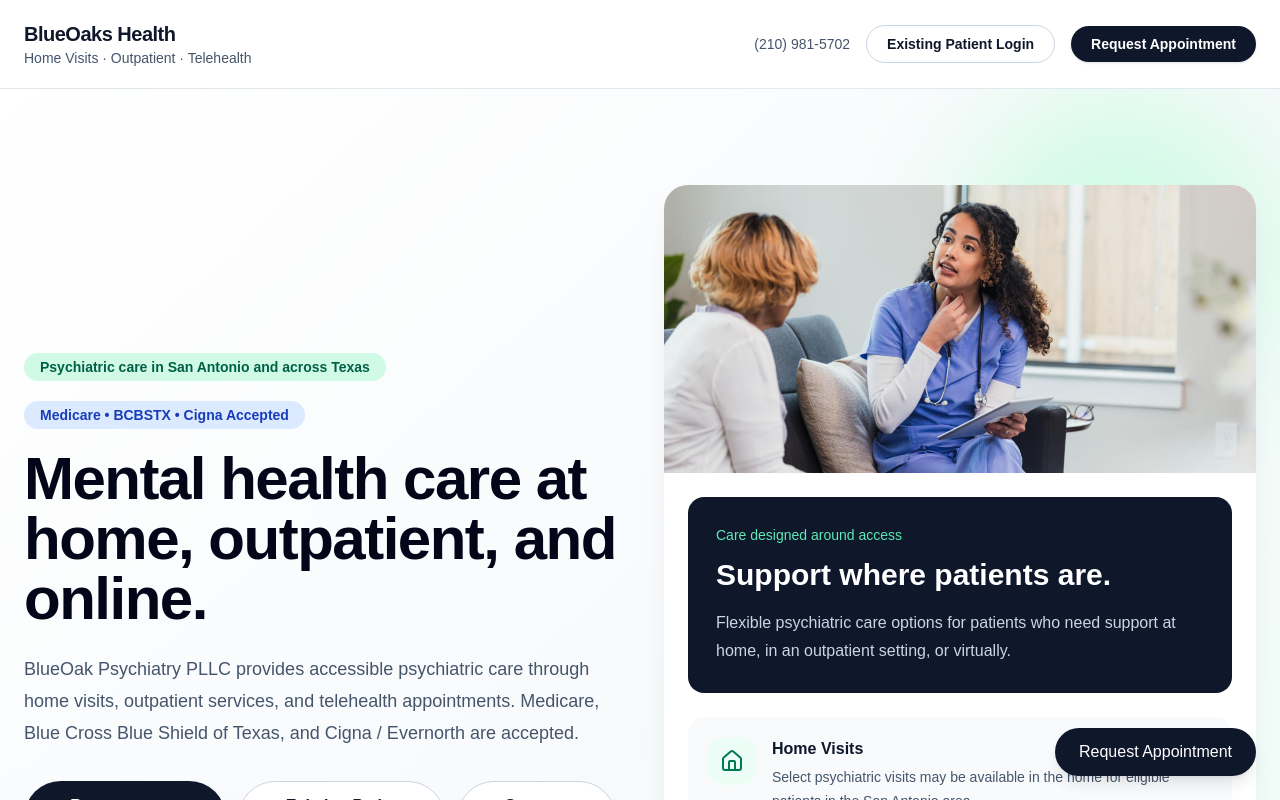
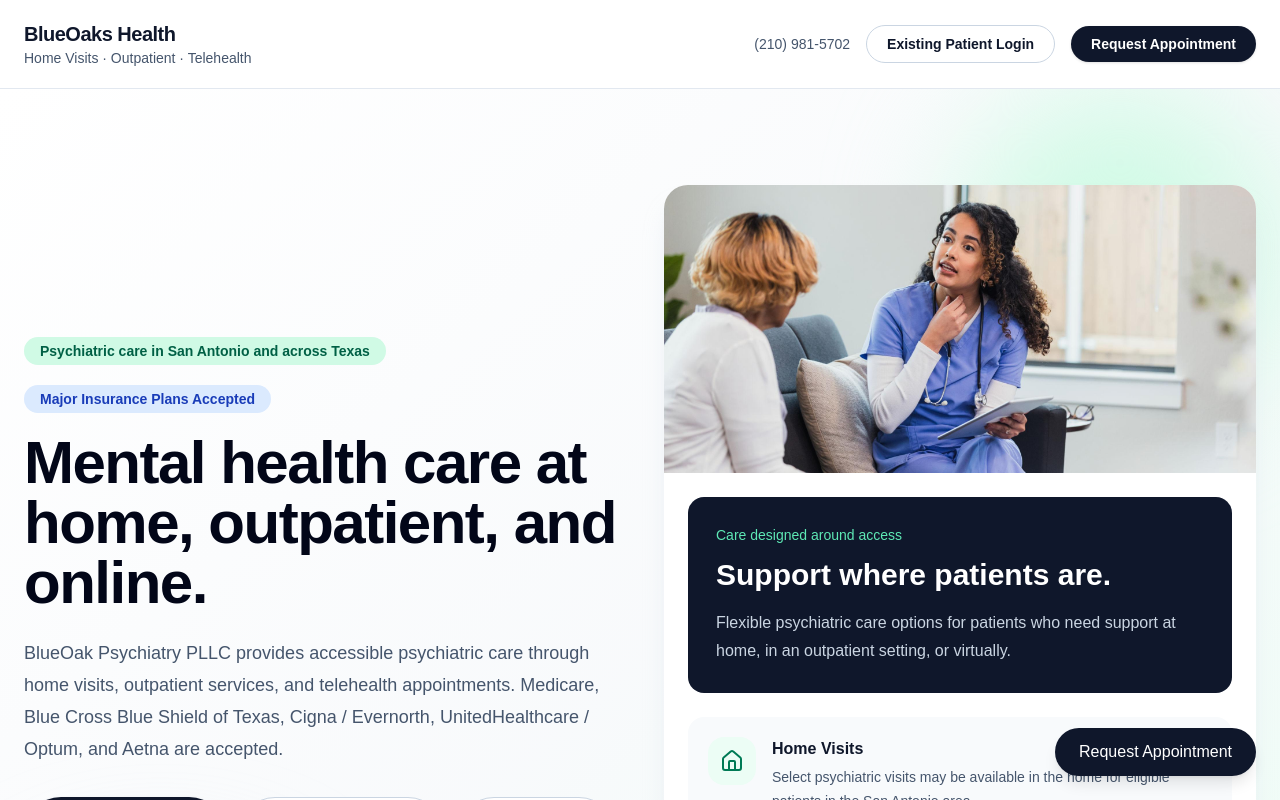
Before and after one commit to administratorblueoakshealth/blueoakshealth, a Next.js app: page / in a window 1280 px wide. Shown: the top 800 px of the page. Built offline with nearby package versions, Linux system fonts and the light colour scheme.

Commit message:
premium homepage update

```diff
--- a/app/page.tsx
+++ b/app/page.tsx
@@ -30,7 +30,7 @@ const practice = {
   patientPortalUrl: "https://www.optimantra.com/optimus/om/patient/login",
   location: "San Antonio, TX",
   serviceArea:
-    "Home visits in San Antonio · Outpatient services · Telehealth across Texas",
+    "Home visits in San Antonio, Boerne, New Braunfels, Schertz, Cibolo, Seguin, Helotes, Kerrville, and telehealth throughout Texas · Outpatient services · Telehealth across Texas",
 };
 
 const team = [
@@ -145,7 +145,7 @@ const faqs = [
   },
   {
     q: "What insurance plans do you accept?",
-    a: "BlueOak Psychiatry currently accepts Medicare, Blue Cross Blue Shield of Texas, and Cigna / Evernorth. Additional plans, including certain Medicaid and commercial plans, are being added. Please contact the office to verify current participation.",
+    a: "BlueOak Psychiatry currently accepts Medicare, Blue Cross Blue Shield of Texas, Cigna / Evernorth, UnitedHealthcare / Optum, and Aetna. Texas Medicaid participation is coming soon. Please contact the office to verify eligibility and participation status.",
   },
   {
     q: "Is this website for emergencies?",
@@ -205,7 +205,7 @@ export default function Home() {
             </p>
 
             <p className="mb-5 inline-flex rounded-full bg-blue-100 px-4 py-1 text-sm font-semibold text-blue-800">
-              Medicare • BCBSTX • Cigna Accepted
+              Major Insurance Plans Accepted
             </p>
 
             <h1 className="max-w-3xl text-4xl font-bold tracking-tight text-slate-950 md:text-6xl">
@@ -215,8 +215,8 @@ export default function Home() {
             <p className="mt-6 max-w-2xl text-lg leading-8 text-slate-600">
               {practice.name} provides accessible psychiatric care through home
               visits, outpatient services, and telehealth appointments. Medicare,
-              Blue Cross Blue Shield of Texas, and Cigna / Evernorth are
-              accepted.
+              Blue Cross Blue Shield of Texas, Cigna / Evernorth, UnitedHealthcare /
+              Optum, and Aetna are accepted.
             </p>
 
             <div className="mt-8 flex flex-col gap-3 sm:flex-row">
@@ -456,7 +456,8 @@ export default function Home() {
             <h2 className="text-3xl font-bold">Services</h2>
             <p className="mt-4 leading-7 text-slate-600">
               Services may vary by clinical need, location, provider
-              availability, and patient eligibility.
+              availability, and patient eligibility. Psychiatric services may
+              also be available in assisted living and skilled nursing facilities.
             </p>
           </div>
 
@@ -508,10 +509,7 @@ export default function Home() {
             <div className="max-w-3xl">
               <h2 className="text-3xl font-bold">Insurance & Payment</h2>
               <p className="mt-4 leading-7 text-slate-600">
-                BlueOak Psychiatry PLLC currently accepts Medicare, Blue Cross
-                Blue Shield of Texas, and Cigna / Evernorth. Additional
-                commercial and Medicaid plans are being added. Please contact
-                the office to verify coverage and eligibility.
+                BlueOak Psychiatry currently accepts Medicare, Blue Cross Blue Shield of Texas, Cigna / Evernorth, UnitedHealthcare / Optum, and Aetna. Texas Medicaid participation is coming soon. Please contact the office to verify current participation and eligibility.
               </p>
             </div>
 
```
